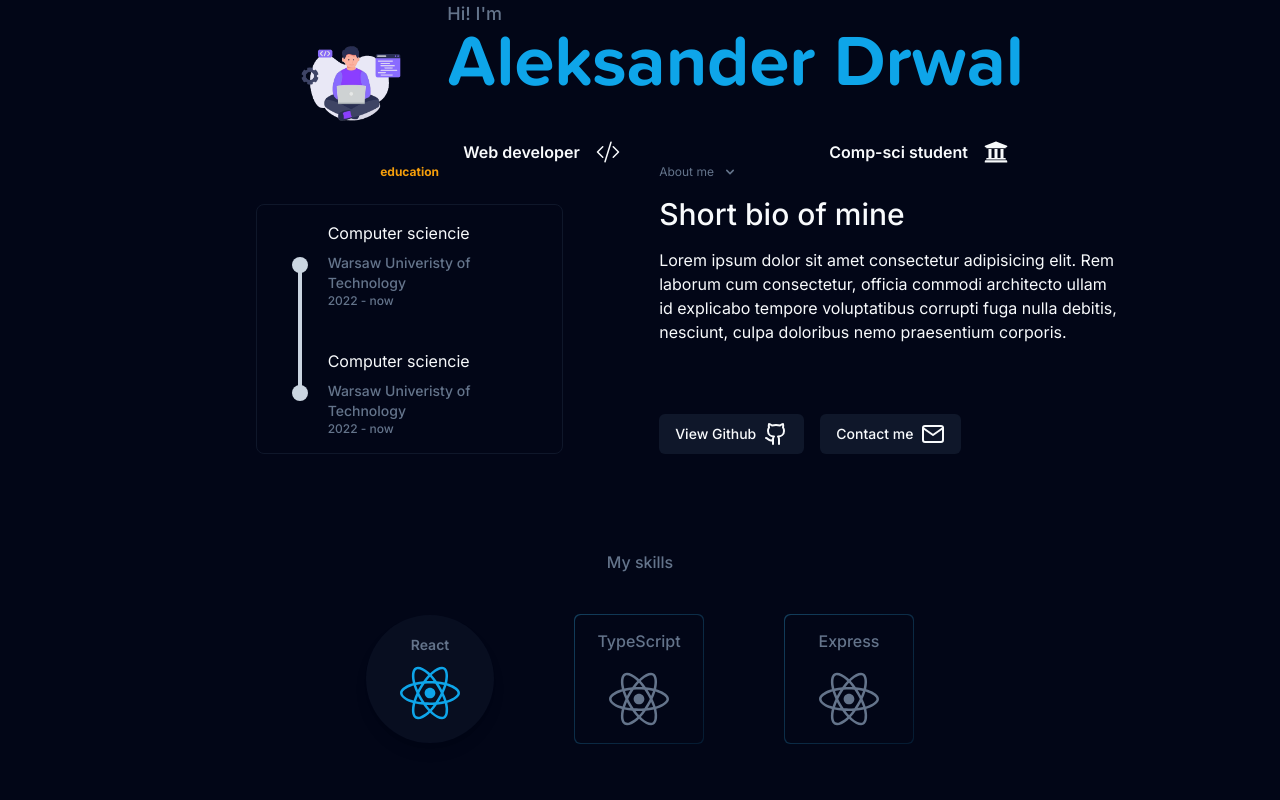
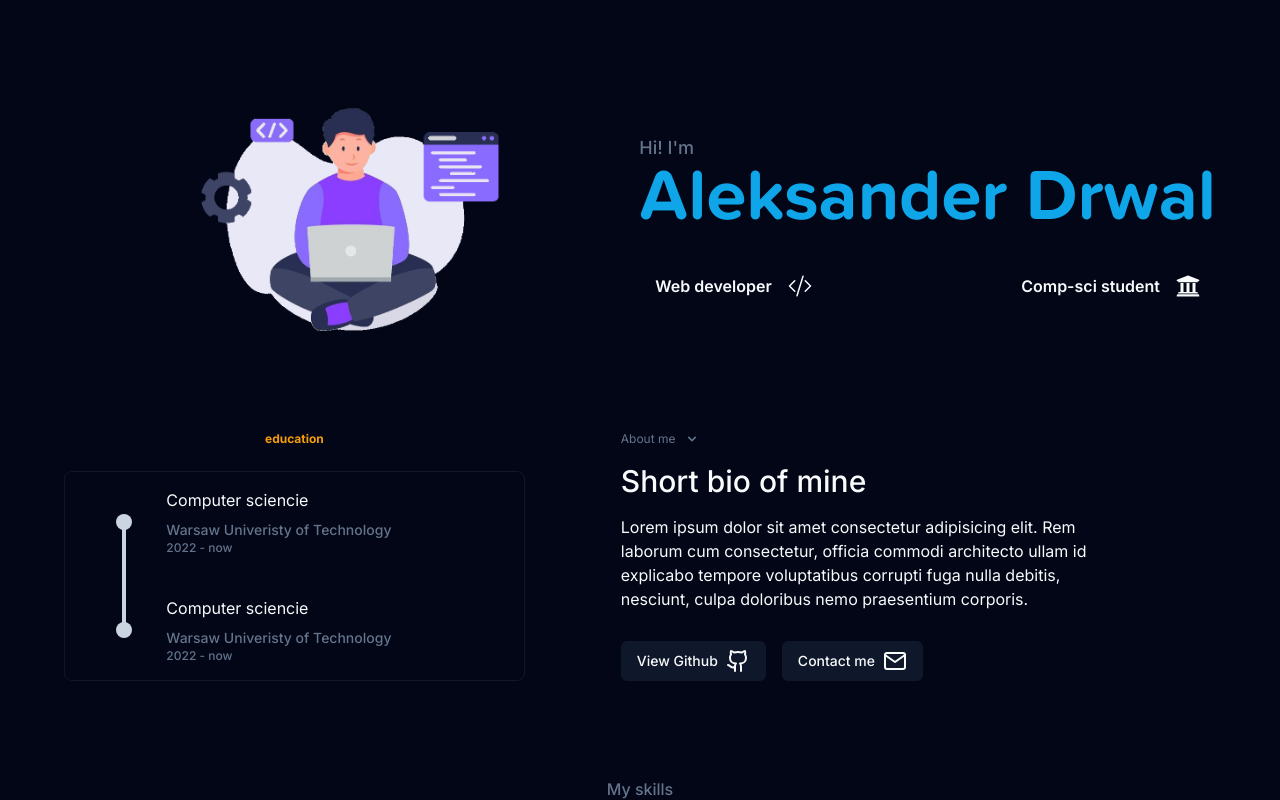
Before and after one commit to xDepcio/cv-react-to-pdf, a Next.js app: page /cv in a window 1280 px wide. Built offline with nearby package versions, Linux system fonts and the light colour scheme.

Commit message:
removed ynamic resizing for real now :(

```diff
--- a/app/cv/page.tsx
+++ b/app/cv/page.tsx
@@ -12,7 +12,7 @@ import Link from "next/link";
 export default function CvPage() {
     return (
         <div className="bg-slate-950 h-screen w-screen overflow-x-hidden">
-            <div className="w-[60%] w-[1152px] m-auto">
+            <div className="w-[1152px] m-auto">
                 <div className="flex justify-center items-center">
                     <div className="flex justify-center items-center">
                         <Image alt="profile-img" src="/hero-img.png" width={1300} height={980} />
--- a/make-pdf.mjs
+++ b/make-pdf.mjs
@@ -13,7 +13,8 @@ fetch('https://api.pdfshift.io/v3/convert/pdf', {
         source: 'https://cv-react-to-pdf.vercel.app/cv',
         landscape: false,
         use_print: false,
-        sandbox: true
+        sandbox: true,
+        format: `{1280}x{2160}`
     })
 }).then(response => {
     response.body.pipe(fs.createWriteStream('cv.pdf'))
```
